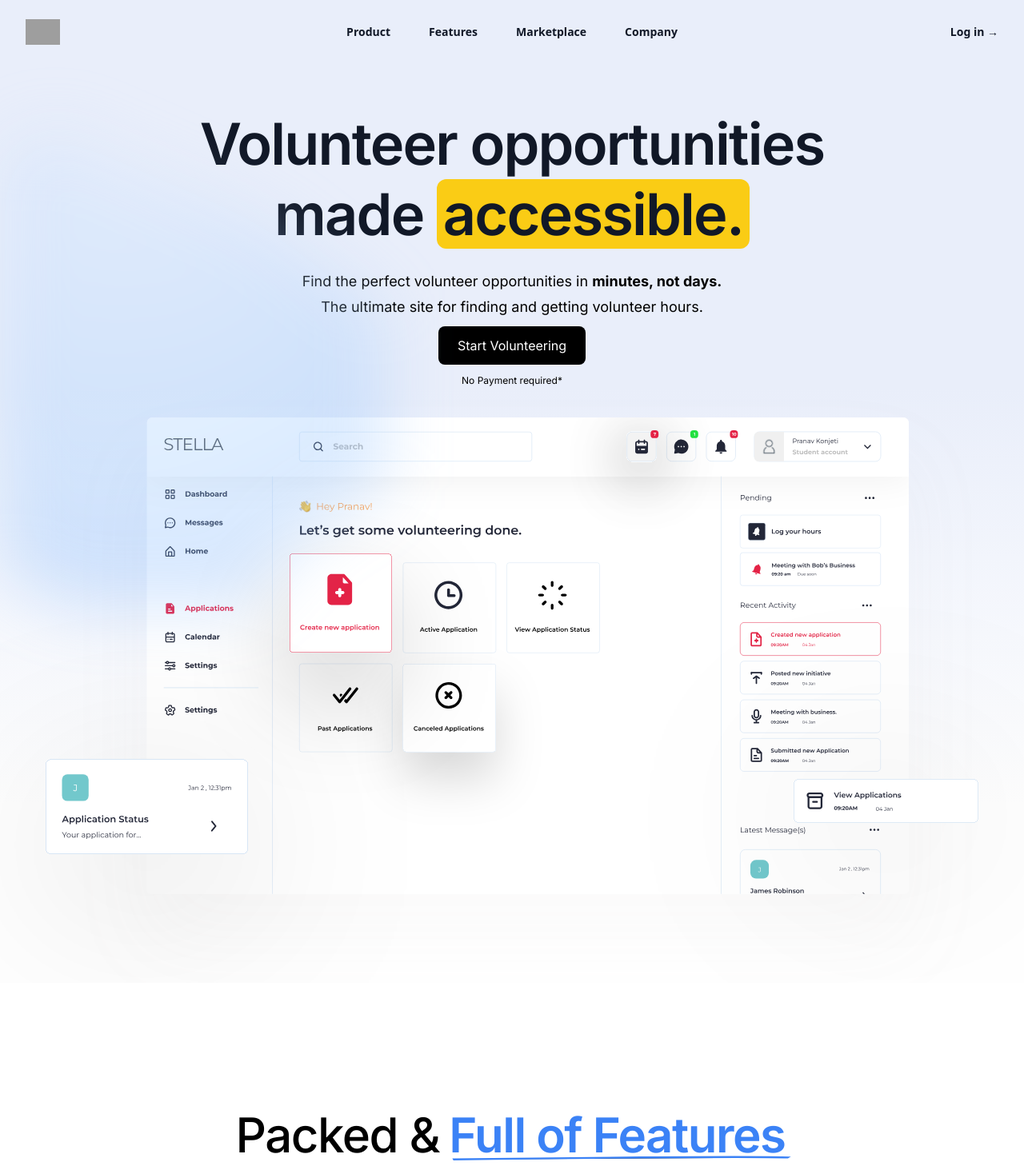
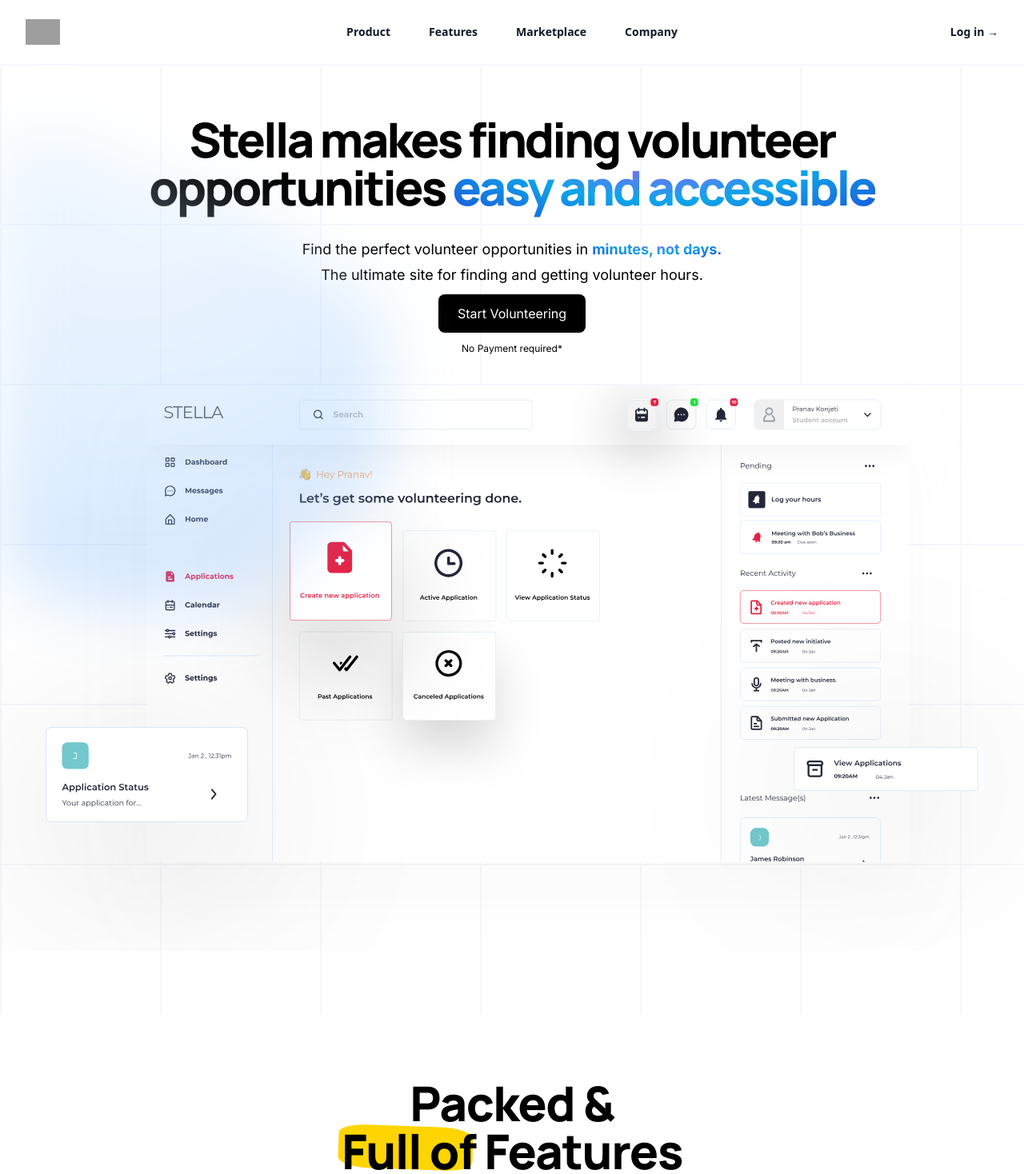
Before and after one commit to PkTheCoda/casapp, a Next.js app: page / in a window 1280 px wide. Shown: the top 1468 px of the page at 80% size. Built offline with nearby package versions, Linux system fonts and the light colour scheme; grey boxes are pictures that could not be loaded.

Commit message:
added a lot of gradients and spruced up website

```diff
--- a/src/app/Components/Bettercas.jsx
+++ /dev/null
@@ -1,7 +0,0 @@
-export default function BetterCas() {
-    return (
-        <>
-            <div>Hi</div>
-        </>
-    )
-}
--- /dev/null
+++ b/src/app/Components/CasComponent.jsx
@@ -0,0 +1,54 @@
+"use client"
+
+import Image from 'next/image'
+import casvector1 from '../Images/casvector1.png'
+import { FaTachometerAlt } from 'react-icons/fa'
+
+export default function CasComponent() {
+    return (
+        <>
+            <div>
+                <div className="font-manrope text-6xl text-center font-extrabold mt-10">Make CAS and IB
+                    <span className="main-gradient block">a breeze.</span>
+                </div>
+
+                <div className="h-max flex items-center justify-center px-40 gap-x-20 my-10">
+                    <div className="bg-blue-300 rounded-xl w-2/5 py-10 flex flex-col items-center h-max meshgradientbluepurple gap-y-4">
+                        <Image
+                            src={casvector1}
+                            className='w-4/5 h-auto rounded-lg'
+                        />
+                        <div className='w-4/5 flex flex-col gap-y-3'>
+                            <div className='font-inter text-white flex items-center gap-x-2'>
+                                <FaTachometerAlt
+                                    className='h-4 w-4'
+                                />
+                                <div className='inline'>Organization made easy.</div>
+                            </div>
+                            <div className='text-3xl text-white font-manrope font-extrabold'>
+                                Organize your CAS
+                                <span className="block">
+                                    all in one place.
+                                </span>
+                            </div>
+
+                            <div className='font-inter text-white'>
+                                With our intuitive dashboard, you're able to organize and view all your applications in one area.
+                            </div>
+
+                            <button className="px-6 py-3 w-max bg-black font-outfit transition transform hover:scale-110 text-white rounded-full">
+                                    Learn More
+                            </button>
+
+                        </div>
+                    </div>
+
+                    <div className="meshgradientbluepurple w-1/2 h-40 my-20 rounded-xl">
+                        hi
+                    </div>
+                </div>
+
+            </div>
+        </>
+    )
+}
--- a/src/app/Components/Header.jsx
+++ b/src/app/Components/Header.jsx
@@ -15,7 +15,7 @@
   const [mobileMenuOpen, setMobileMenuOpen] = useState(false)
 
   return (
-    <div className="bg-[#e9eefa]" >
+    <div className="bg-white" >
       <header className="">
         <nav className="flex items-center justify-between p-6 lg:px-8" aria-label="Global">
           <div className="flex lg:flex-1">
--- a/src/app/Components/HeroComponent.jsx
+++ b/src/app/Components/HeroComponent.jsx
@@ -5,22 +5,18 @@
 export default function HeroComponent() {
     return (
         <>
-            <div className='pb-20 relative'>
-                <div className="bg-[#e9eefa] pt-16 px-4 sm:px-6 lg:px-8 flex flex-col items-center justify-center z-40">
+            <div className='pb-20 relative square-pattern '>
+                <div className="pt-16 px-4 sm:px-6 lg:px-8 flex flex-col items-center justify-center z-40 bg-transparent">
                     <div className="max-w-7xl mx-auto text-center flex flex-col items-center justify-center gap-y-2 relative">
 
                         <div>
-                            <h1 className="text-4xl font-[600] font-inter tracking-tight text-gray-900 sm:text-7xl">
-                                Volunteer opportunities
-                            </h1>
-
-                            <h1 className="mt-4 text-4xl font-[600] font-inter tracking-tight text-gray-900 sm:text-7xl">
-                                made <span className="bg-yellow-400 rounded-xl mt-10 px-2">accessible.</span>
+                            <h1 className="text-4xl font-extrabold font-manrope tracking-tighter text-black sm:text-6xl">
+                                Stella makes finding volunteer <br/> opportunities <span className='main-gradient'>easy and accessible</span>
                             </h1>
                         </div>
 
                         <p className="mt-6 text-lg leading-8 font-inter">
-                        Find the perfect volunteer opportunities in <b>minutes, not days.</b> <br /> The ultimate site for finding and getting volunteer hours.
+                        Find the perfect volunteer opportunities in <b className='main-gradient'>minutes, not days.</b> <br /> The ultimate site for finding and getting volunteer hours.
                         </p>
 
                         <div>
@@ -55,7 +51,7 @@
 
                 </div>
 
-                <div className='bg-gradient-to-b from-[#e9eefa] via-white via-70% to-white flex flex-col items-center'>
+                <div className='flex flex-col items-center'>
                     <Image
                             src={dashboard}
                             className='w-auto h-auto t-0'
--- a/src/app/Components/InitialFeatures.jsx
+++ b/src/app/Components/InitialFeatures.jsx
@@ -93,21 +93,14 @@
         <div className="max-w-7xl mx-auto pt-20">
           <div className="text-center">
 
-            <p class="font-medium tracking-tight text-6xl font-inter">
+            <p class="tracking-tight text-6xl font-manrope font-extrabold">
                 Packed &
-                <span class="text-blue-500 mx-1 font-semibold text-6xl pl-2 relative inline-block stroke-current">
-                    Full of Features
-                    <svg class="absolute -bottom-0.5 w-full max-h-1.5" viewBox="0 0 55 5" xmlns="http://www.w3.org/2000/svg"
-                        preserveAspectRatio="none">
-                        <path d="M0.652466 4.00002C15.8925 2.66668 48.0351 0.400018 54.6853 2.00002" stroke-width="2"></path>
-                    </svg>
-                </span>
+                <h1><span class="highlight-container"><span class="highlight">Full of</span></span> Features</h1>
             </p>
-            <p className="text-md text-gray-600 mb-12 font-archivo pt-4">
+            <p className="text-md text-gray-600 mb-12 font-archivo pt-4 ">
               Stella offers a variety of features to <br /> turbo-charge the volunteering process.
               </p>
           </div>
-
 
 
           <div className="grid grid-cols-1 sm:grid-cols-2 lg:grid-cols-3 gap-8 mx-15">
--- a/src/app/Components/StepsComponent.jsx
+++ b/src/app/Components/StepsComponent.jsx
@@ -5,7 +5,6 @@
 const StepsComponent = () => {
   return (
     <>
-      <div>Hi</div>
     </>
   );
 };
--- a/src/app/globals.css
+++ b/src/app/globals.css
@@ -6,4 +6,49 @@
     .main-gradient {
         @apply bg-[radial-gradient(ellipse_at_top,_var(--tw-gradient-stops))] from-purple-500 via-sky-500 to-blue-700 text-transparent inline bg-clip-text
     }
+
+    .meshgradientbluepurple {
+        @apply bg-[#ff99d1] bg-[radial-gradient(at_58%_40%,hsla(246,77%,77%,1)_0px,transparent_50%),radial-gradient(at_19%_5%,hsla(228,90%,69%,1)_0px,transparent_50%),radial-gradient(at_25%_2%,hsla(154,87%,74%,1)_0px,transparent_50%),radial-gradient(at_28%_52%,hsla(192,74%,79%,1)_0px,transparent_50%),radial-gradient(at_33%_93%,hsla(237,82%,72%,1)_0px,transparent_50%),radial-gradient(at_41%_75%,hsla(219,84%,74%,1)_0px,transparent_50%),radial-gradient(at_8%_79%,hsla(276,75%,67%,1)_0px,transparent_50%)];
+      }
 }
+
+.dotted {
+    --dot-bg: white;
+    --dot-color: black;
+    --dot-size: 2px;
+    --dot-space: 22px;
+      background:
+          linear-gradient(90deg, var(--dot-bg) calc(var(--dot-space) - var(--dot-size)), transparent 1%) center / var(--dot-space) var(--dot-space),
+          linear-gradient(var(--dot-bg) calc(var(--dot-space) - var(--dot-size)), transparent 1%) center / var(--dot-space) var(--dot-space),
+          var(--dot-color);
+}
+
+.square-pattern {
+    background-color: white;
+    opacity: 1;
+    background-image:  linear-gradient(#f6f7fc 2px, transparent 1px), linear-gradient(to right, #f6f7fc 2px, transparent 1px);
+    background-size: 200px 200px;
+  }
+
+  .highlight-container, .highlight {
+    position: relative;
+  }
+
+  .highlight-container {
+    display: inline-block;
+  }
+  .highlight-container:before {
+    content: " ";
+    display: block;
+    height: 90%;
+    width: 100%;
+    margin-left: -3px;
+    margin-right: -3px;
+    position: absolute;
+    background: #ffd500;
+    transform: rotate(2deg);
+    top: -1px;
+    left: -1px;
+    border-radius: 20% 25% 20% 24%;
+    padding: 10px 3px 3px 10px;
+  }
--- a/src/app/layout.js
+++ b/src/app/layout.js
@@ -2,6 +2,7 @@
 import { Outfit } from "next/font/google"
 import { Inter } from "next/font/google"
 import { Archivo } from 'next/font/google'
+import { Manrope } from 'next/font/google'
 
 const inter = Inter({
   subsets: ['latin'],
@@ -18,6 +19,11 @@
   variable: '--font-archivo',
 })
 
+const manrope = Manrope({
+  subsets: ['latin'],
+  variable: '--font-manrope',
+})
+
 export const metadata = {
   title: 'Create Next App',
   description: 'Generated by create next app',
@@ -25,7 +31,7 @@
 
 export default function RootLayout({ children }) {
   return (
-    <html lang="en" className={`${inter.variable} ${outfit.variable} ${archivo.variable}`}>
+    <html lang="en" className={`${inter.variable} ${outfit.variable} ${archivo.variable} ${manrope.variable}`}>
       <body>{children}</body>
     </html>
   )
--- a/src/app/page.js
+++ b/src/app/page.js
@@ -2,10 +2,9 @@
 import HeroComponent from './Components/HeroComponent'
 import Header from './Components/Header'
 import InitialFeatures from './Components/InitialFeatures'
-import TrustedBy from './Components/TrustedBy'
 import ApplicationFeature1 from './Components/ApplicationFeature1'
-import BetterCas from './Components/Bettercas'
 import StepsComponent from './Components/StepsComponent'
+import CasComponent from './Components/CasComponent'
 
 
 export default function Page() {
@@ -15,10 +14,9 @@
                 <Header />
                 <HeroComponent />
                 <InitialFeatures />
-                {/* <TrustedBy /> */}
                 <ApplicationFeature1 />
-                <BetterCas />
                 <StepsComponent />
+                <CasComponent />
 
 
             </main>
--- a/tailwind.config.js
+++ b/tailwind.config.js
@@ -10,7 +10,8 @@
       fontFamily: {
         inter: ['var(--font-inter)'],
         outfit: ['var(--font-outfit)'],
-        archivo: ['var(--font-archivo)']
+        archivo: ['var(--font-archivo)'],
+        manrope: ['var(--font-manrope)']
 
       }
     },
```
Also changed, not shown: src/app/Components/ApplicationFeature1.jsx (+7 -14 lines), src/app/Images/casvector1.png (added).
